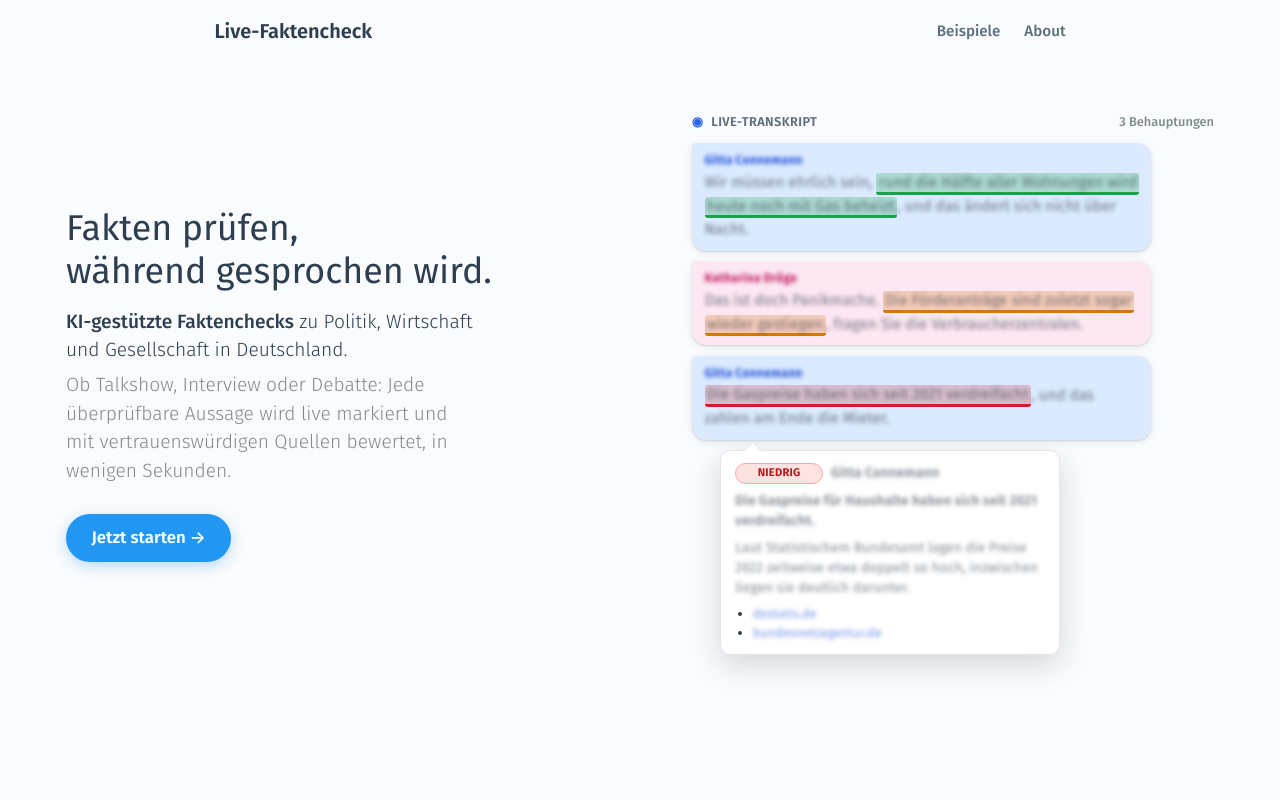
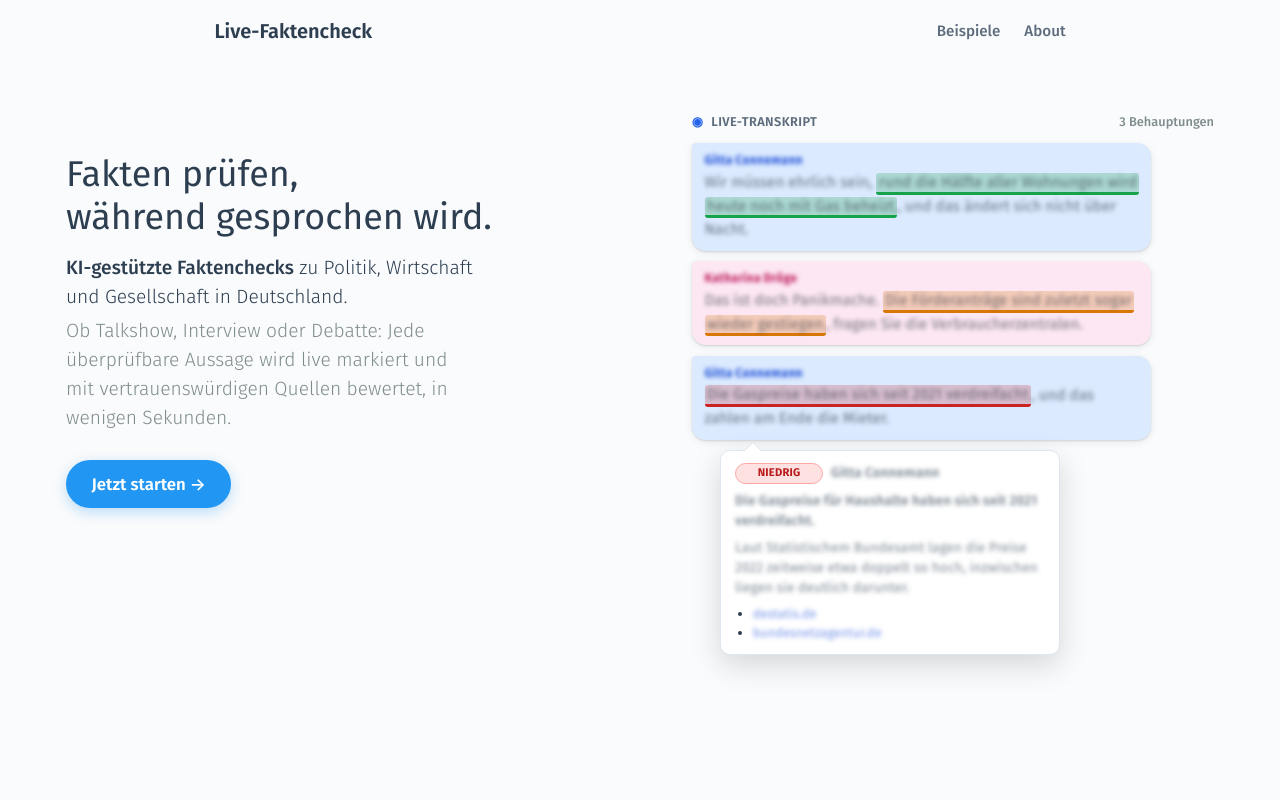
Before and after one commit to mertensu/live_faktencheck, a React (Vite) app in the folder frontend/: page / in a window 1280 px wide. Shown: the top 800 px of the page. Built offline with nearby package versions, Linux system fonts and the light colour scheme; no server answers.

Commit message:
Landing page: text column higher

```diff
--- a/frontend/src/App.css
+++ b/frontend/src/App.css
@@ -2212,6 +2212,8 @@
 
 @media (min-width: 901px) {
   .landing-title-line { white-space: nowrap; }
+  /* Sit the text near the top of the sketch instead of centred against its full height. */
+  .landing-copy { align-self: start; padding-top: 2.5rem; }
 }
 @media (max-width: 900px) {
   .landing-hero { grid-template-columns: 1fr; padding-top: 6rem; }
```
